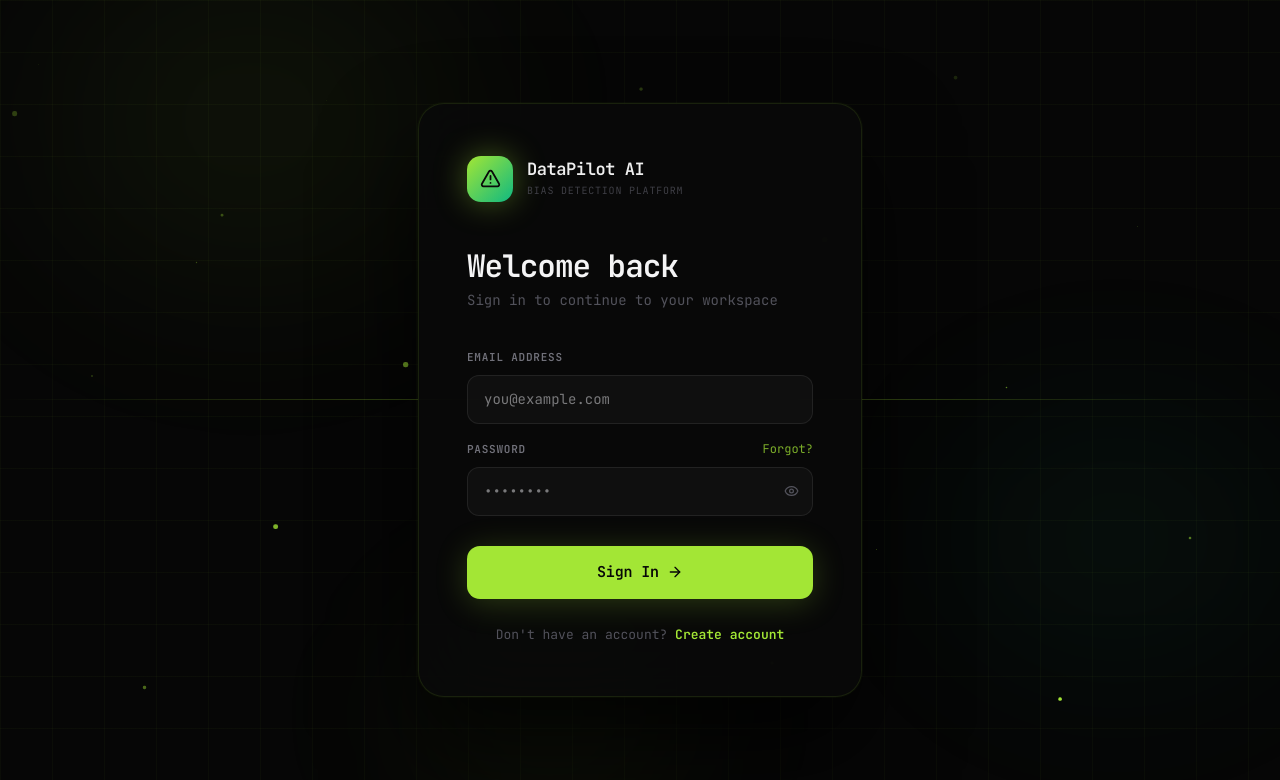
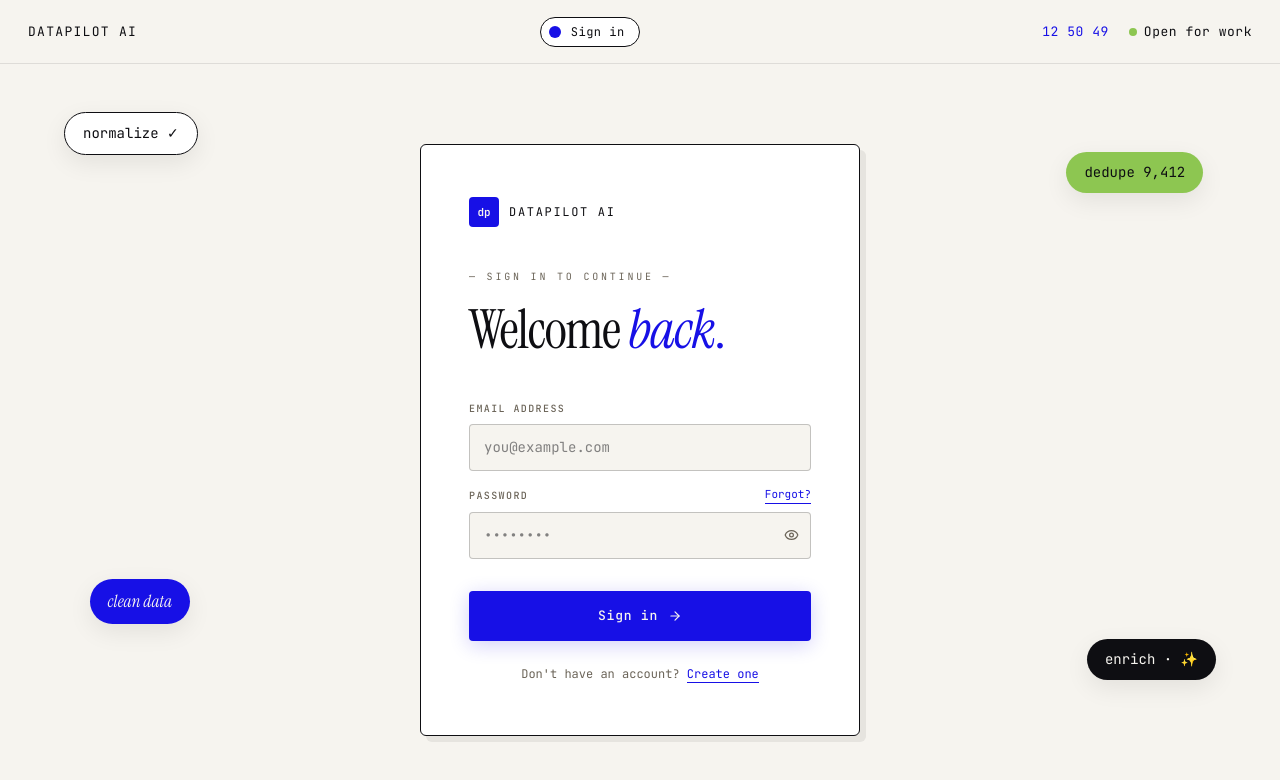
Before and after one commit to Tehman700/datapilot.ai, a React (Vite) app: page /login in a window 1280 px wide. Shown: the top 780 px of the page. Built offline with nearby package versions, Linux system fonts and the light colour scheme.

Commit message:
Changed the Design to be simple but more animated

```diff
--- a/src/app/pages/LoginPage.tsx
+++ b/src/app/pages/LoginPage.tsx
@@ -1,24 +1,36 @@
-import { useState } from 'react';
+import { useState, useEffect } from 'react';
 import { motion, AnimatePresence } from 'motion/react';
 import { Link, useNavigate } from 'react-router';
-import { Eye, EyeOff, AlertTriangle, ArrowRight } from 'lucide-react';
+import { Eye, EyeOff, ArrowRight } from 'lucide-react';
 import { useAuth } from '../context/AuthContext';
 
-const BLOBS = [
-  { left: '-8%', top: '-15%', w: 650, h: 550, color: '#A3E635', dur: 22 },
-  { left: '65%', top: '45%',  w: 520, h: 420, color: '#10B981', dur: 28 },
-  { left: '25%', top: '70%',  w: 420, h: 360, color: '#A3E635', dur: 17 },
+const MONO = "'JetBrains Mono', ui-monospace, SFMono-Regular, monospace";
+const SERIF = "'Instrument Serif', Georgia, serif";
+const BLUE = '#1710E6';
+const LIME = '#8DC651';
+const INK = '#0e0e12';
+const PAPER = '#f6f4ef';
+
+const CHIPS = [
+  { label: 'normalize ✓',  top: '14%',  left: '5%',  rotate: '-6deg', bg: '#fff',  color: INK,   border: `1.5px solid ${INK}`, serif: false },
+  { label: 'dedupe 9,412', top: '19%',  right: '6%', rotate: '5deg',  bg: LIME,    color: INK,   border: 'none',                serif: false },
+  { label: 'clean data',   bottom: '22%', left: '7%', rotate: '3deg',  bg: BLUE,    color: PAPER, border: 'none',                serif: true  },
+  { label: 'enrich · ✨', bottom: '15%', right: '5%', rotate: '-4deg', bg: INK,     color: PAPER, border: 'none',                serif: false },
 ];
 
-const PARTICLES = Array.from({ length: 22 }, (_, i) => ({
-  id: i,
-  left: `${(i * 14.3 + 3) % 96}%`,
-  top:  `${(i * 18.7 + 8) % 92}%`,
-  size: 1 + (i % 3) * 0.8,
-  dur:  5 + (i % 9) * 1.4,
-  delay: (i % 8) * 0.65,
-  opacity: 0.08 + (i % 5) * 0.06,
-}));
+function LiveClock() {
+  const [now, setNow] = useState(() => new Date());
+  useEffect(() => {
+    const id = setInterval(() => setNow(new Date()), 1000);
+    return () => clearInterval(id);
+  }, []);
+  const pad = (n: number) => String(n).padStart(2, '0');
+  return (
+    <span style={{ fontVariantNumeric: 'tabular-nums', color: BLUE }}>
+      {pad(now.getHours())} {pad(now.getMinutes())} {pad(now.getSeconds())}
+    </span>
+  );
+}
 
 export default function LoginPage() {
   const [email, setEmail]       = useState('');
@@ -38,171 +50,250 @@
     finally { setLoading(false); }
   };
 
-  const stagger = { hidden: {}, visible: { transition: { staggerChildren: 0.08, delayChildren: 0.38 } } };
-  const item    = { hidden: { opacity: 0, y: 18 }, visible: { opacity: 1, y: 0, transition: { duration: 0.55, ease: [0.16, 1, 0.3, 1] as const } } };
-
-  const inputBase: React.CSSProperties = {
-    width: '100%', padding: '13px 16px',
-    background: 'rgba(255,255,255,0.03)',
-    border: '1px solid rgba(255,255,255,0.08)',
-    borderRadius: '12px', color: '#E4E4E7',
-    fontSize: '14px', outline: 'none', boxSizing: 'border-box',
-    transition: 'border-color 0.2s, background 0.2s',
+  const inputStyle: React.CSSProperties = {
+    width: '100%', padding: '12px 14px',
+    background: PAPER, border: '1px solid rgba(14,14,18,0.22)',
+    borderRadius: 4, color: INK, fontFamily: MONO,
+    fontSize: 14, outline: 'none', boxSizing: 'border-box',
+    transition: 'border-color 0.15s',
   };
 
   return (
     <motion.div
       initial={{ opacity: 0 }} animate={{ opacity: 1 }} exit={{ opacity: 0 }}
       transition={{ duration: 0.3 }}
-      style={{ minHeight: '100vh', background: '#060606', display: 'flex', alignItems: 'center', justifyContent: 'center', position: 'relative', overflow: 'hidden' }}
+      style={{
+        minHeight: '100vh', background: PAPER, color: INK,
+        display: 'flex', alignItems: 'center', justifyContent: 'center',
+        position: 'relative', overflow: 'hidden', fontFamily: MONO,
+      }}
     >
-      {/* Grid */}
-      <div style={{ position: 'absolute', inset: 0, backgroundImage: `linear-gradient(rgba(163,230,53,0.032) 1px,transparent 1px),linear-gradient(90deg,rgba(163,230,53,0.032) 1px,transparent 1px)`, backgroundSize: '52px 52px' }} />
+      {/* Top bar */}
+      <div style={{
+        position: 'fixed', top: 0, left: 0, right: 0, height: 64, zIndex: 40,
+        display: 'flex', alignItems: 'center', justifyContent: 'space-between',
+        padding: '0 28px', fontFamily: MONO, fontSize: 13,
+        letterSpacing: '0.04em', color: INK,
+        borderBottom: '1px solid rgba(14,14,18,0.1)',
+        background: PAPER,
+      }}>
+        <span style={{ textTransform: 'uppercase', letterSpacing: '0.1em' }}>Datapilot&nbsp;AI</span>
+        <div style={{
+          display: 'flex', alignItems: 'center', gap: 10,
+          background: '#fff', border: `1.5px solid ${INK}`,
+          padding: '5px 14px 5px 8px', borderRadius: 999, fontSize: 12,
+        }}>
+          <span style={{ width: 12, height: 12, borderRadius: 999, background: BLUE, display: 'inline-block' }} />
+          <span>Sign&nbsp;in</span>
+        </div>
+        <div style={{ display: 'flex', alignItems: 'center', gap: 20, fontSize: 13 }}>
+          <LiveClock />
+          <span style={{ display: 'inline-flex', alignItems: 'center', gap: 7 }}>
+            <span style={{ width: 8, height: 8, borderRadius: 999, background: LIME, display: 'inline-block' }} />
+            Open for work
+          </span>
+        </div>
+      </div>
 
-      {/* Blobs */}
-      {BLOBS.map((b, i) => (
-        <motion.div key={i}
-          style={{ position: 'absolute', left: b.left, top: b.top, width: b.w, height: b.h, background: `radial-gradient(ellipse, ${b.color}12 0%, transparent 68%)`, filter: 'blur(70px)', borderRadius: '50%' }}
-          animate={{ x: [0, 28, -18, 10, 0], y: [0, -35, 22, -12, 0] }}
-          transition={{ duration: b.dur, repeat: Infinity, ease: 'easeInOut' }}
-        />
-      ))}
-
-      {/* Scan line */}
+      {/* Floating chips */}
+      {CHIPS.map((chip, i) => (
         <motion.div
-        style={{ position: 'absolute', left: 0, right: 0, height: '1px', background: 'linear-gradient(90deg, transparent 0%, rgba(163,230,53,0.2) 25%, rgba(163,230,53,0.55) 50%, rgba(163,230,53,0.2) 75%, transparent 100%)' }}
-        animate={{ top: ['-1%', '101%'] }}
-        transition={{ duration: 11, repeat: Infinity, ease: 'linear', repeatDelay: 4 }}
-      />
-
-      {/* Particles */}
-      {PARTICLES.map(p => (
-        <motion.div key={p.id}
-          style={{ position: 'absolute', left: p.left, top: p.top, width: p.size, height: p.size, borderRadius: '50%', background: '#A3E635', opacity: p.opacity }}
-          animate={{ opacity: [p.opacity, p.opacity * 3.5, p.opacity], scale: [1, 1.8, 1] }}
-          transition={{ duration: p.dur, repeat: Infinity, ease: 'easeInOut', delay: p.delay }}
-        />
+          key={i}
+          initial={{ opacity: 0, scale: 0.7 }}
+          animate={{ opacity: 1, scale: 1 }}
+          transition={{ delay: 0.5 + i * 0.12, duration: 0.55, ease: [0.2, 0.7, 0.2, 1] }}
+          style={{
+            position: 'absolute',
+            top: chip.top, left: chip.left,
+            bottom: (chip as any).bottom, right: (chip as any).right,
+            padding: '10px 18px', borderRadius: 999,
+            background: chip.bg, color: chip.color,
+            border: chip.border,
+            fontFamily: chip.serif ? SERIF : MONO,
+            fontStyle: chip.serif ? 'italic' : 'normal',
+            fontSize: chip.serif ? 17 : 14,
+            transform: `rotate(${chip.rotate})`,
+            boxShadow: '0 8px 24px rgba(14,14,18,0.08)',
+            pointerEvents: 'none', whiteSpace: 'nowrap',
+          }}
+        >
+          {chip.label}
+        </motion.div>
       ))}
 
       {/* Card */}
       <motion.div
-        initial={{ opacity: 0, y: 52, scale: 0.93 }}
+        initial={{ opacity: 0, y: 40, scale: 0.96 }}
         animate={{ opacity: 1, y: 0, scale: 1 }}
-        transition={{ duration: 0.8, ease: [0.16, 1, 0.3, 1] }}
+        transition={{ duration: 0.7, ease: [0.16, 1, 0.3, 1] }}
         style={{
           position: 'relative', zIndex: 10,
-          width: '100%', maxWidth: '444px', margin: '0 24px',
-          background: 'rgba(9,9,9,0.9)',
-          backdropFilter: 'blur(36px) saturate(1.4)',
-          border: '1px solid rgba(163,230,53,0.11)',
-          borderRadius: '26px', padding: '52px 48px',
-          boxShadow: '0 0 0 1px rgba(163,230,53,0.03), 0 48px 96px rgba(0,0,0,0.75)',
+          width: '100%', maxWidth: 440, margin: '80px 24px 0',
+          background: '#fff',
+          border: `1.5px solid ${INK}`,
+          borderRadius: 6,
+          padding: '52px 48px',
+          boxShadow: '6px 6px 0 0 rgba(14,14,18,0.07)',
         }}
       >
-        {/* Logo */}
-        <motion.div
-          initial={{ opacity: 0, scale: 0.5, rotate: -20 }}
-          animate={{ opacity: 1, scale: 1, rotate: 0 }}
-          transition={{ duration: 0.75, ease: [0.16, 1, 0.3, 1] }}
-          style={{ display: 'flex', alignItems: 'center', gap: '14px', marginBottom: '46px' }}
-        >
-          <motion.div whileHover={{ scale: 1.12, rotate: 8 }} transition={{ type: 'spring', stiffness: 300 }}
-            style={{ width: '46px', height: '46px', borderRadius: '14px', background: 'linear-gradient(135deg, #A3E635 0%, #10B981 100%)', display: 'flex', alignItems: 'center', justifyContent: 'center', boxShadow: '0 0 32px rgba(163,230,53,0.38)' }}
-          >
-            <AlertTriangle style={{ width: '21px', height: '21px', color: '#0A0A0A' }} />
-          </motion.div>
-          <div>
-            <div style={{ fontSize: '17px', fontWeight: 700, color: '#EFEFEF', letterSpacing: '-0.025em', lineHeight: 1.2 }}>DataPilot AI</div>
-            <div style={{ fontSize: '10px', color: '#3F3F46', letterSpacing: '0.08em', textTransform: 'uppercase', marginTop: '3px' }}>Bias Detection Platform</div>
+        {/* Brand mark */}
+        <div style={{ display: 'flex', alignItems: 'center', gap: 10, marginBottom: 42 }}>
+          <div style={{
+            width: 30, height: 30, background: BLUE, borderRadius: 4,
+            display: 'flex', alignItems: 'center', justifyContent: 'center', flexShrink: 0,
+          }}>
+            <span style={{ color: PAPER, fontSize: 11, fontWeight: 600, fontFamily: MONO }}>dp</span>
           </div>
-        </motion.div>
+          <span style={{
+            fontFamily: MONO, fontSize: 12, letterSpacing: '0.14em',
+            textTransform: 'uppercase', color: INK,
+          }}>
+            Datapilot AI
+          </span>
+        </div>
 
-        <motion.div variants={stagger} initial="hidden" animate="visible">
-          <motion.h1 variants={item} style={{ fontSize: '31px', fontWeight: 700, color: '#F4F4F5', marginBottom: '7px', letterSpacing: '-0.033em', lineHeight: 1.15 }}>
-            Welcome back
-          </motion.h1>
-          <motion.p variants={item} style={{ fontSize: '14px', color: '#52525B', marginBottom: '38px', lineHeight: 1.5 }}>
-            Sign in to continue to your workspace
-          </motion.p>
+        {/* Kicker */}
+        <div style={{
+          fontFamily: MONO, fontSize: 10, letterSpacing: '0.28em',
+          textTransform: 'uppercase', color: '#6b6458', marginBottom: 18,
+        }}>
+          — sign in to continue —
+        </div>
 
+        {/* Headline */}
+        <h1 style={{
+          fontFamily: SERIF, fontWeight: 400,
+          fontSize: 54, lineHeight: 1.05,
+          letterSpacing: '-0.025em', color: INK,
+          margin: '0 0 42px',
+        }}>
+          Welcome{' '}
+          <em style={{ fontStyle: 'italic', color: BLUE }}>back</em>
+          <span style={{ color: BLUE }}>.</span>
+        </h1>
+
+        {/* Error */}
         <AnimatePresence>
           {error && (
-              <motion.div initial={{ opacity: 0, height: 0 }} animate={{ opacity: 1, height: 'auto' }} exit={{ opacity: 0, height: 0 }} style={{ overflow: 'hidden', marginBottom: '16px' }}>
-                <div style={{ padding: '10px 14px', borderRadius: '10px', background: 'rgba(239,68,68,0.07)', border: '1px solid rgba(239,68,68,0.2)', color: '#FCA5A5', fontSize: '13px' }}>
+            <motion.div
+              initial={{ opacity: 0, height: 0 }} animate={{ opacity: 1, height: 'auto' }}
+              exit={{ opacity: 0, height: 0 }}
+              style={{ overflow: 'hidden', marginBottom: 16 }}
+            >
+              <div style={{
+                padding: '10px 14px', borderRadius: 4,
+                background: 'rgba(212,24,61,0.06)', border: '1px solid rgba(212,24,61,0.3)',
+                color: '#d4183d', fontSize: 12, fontFamily: MONO,
+              }}>
                 {error}
               </div>
             </motion.div>
           )}
         </AnimatePresence>
 
-          <motion.div variants={item} style={{ marginBottom: '16px' }}>
-            <label style={{ display: 'block', fontSize: '11px', fontWeight: 600, color: '#71717A', letterSpacing: '0.07em', textTransform: 'uppercase', marginBottom: '9px' }}>
+        {/* Email */}
+        <div style={{ marginBottom: 16 }}>
+          <label style={{
+            display: 'block', fontFamily: MONO, fontSize: 10,
+            letterSpacing: '0.14em', textTransform: 'uppercase',
+            color: '#6b6458', marginBottom: 8,
+          }}>
             Email Address
           </label>
           <input
-              type="email" value={email} onChange={e => setEmail(e.target.value)} placeholder="you@example.com"
-              style={inputBase}
-              onFocus={e => { e.target.style.borderColor = 'rgba(163,230,53,0.42)'; e.target.style.background = 'rgba(163,230,53,0.015)'; }}
-              onBlur={e => { e.target.style.borderColor = 'rgba(255,255,255,0.08)'; e.target.style.background = 'rgba(255,255,255,0.03)'; }}
+            type="email" value={email}
+            onChange={e => setEmail(e.target.value)}
+            placeholder="you@example.com"
+            style={inputStyle}
+            onFocus={e => { e.target.style.borderColor = BLUE; }}
+            onBlur={e => { e.target.style.borderColor = 'rgba(14,14,18,0.22)'; }}
           />
-          </motion.div>
+        </div>
 
-          <motion.div variants={item} style={{ marginBottom: '30px' }}>
-            <div style={{ display: 'flex', justifyContent: 'space-between', alignItems: 'center', marginBottom: '9px' }}>
-              <label style={{ fontSize: '11px', fontWeight: 600, color: '#71717A', letterSpacing: '0.07em', textTransform: 'uppercase' }}>Password</label>
-              <a href="#" style={{ fontSize: '12px', color: '#A3E635', textDecoration: 'none', opacity: 0.75 }}>Forgot?</a>
+        {/* Password */}
+        <div style={{ marginBottom: 32 }}>
+          <div style={{ display: 'flex', justifyContent: 'space-between', alignItems: 'center', marginBottom: 8 }}>
+            <label style={{
+              fontFamily: MONO, fontSize: 10,
+              letterSpacing: '0.14em', textTransform: 'uppercase', color: '#6b6458',
+            }}>
+              Password
+            </label>
+            <a href="#" style={{
+              fontFamily: MONO, fontSize: 11, color: BLUE, textDecoration: 'none',
+              borderBottom: `1px solid ${BLUE}`, lineHeight: 1.4,
+            }}>
+              Forgot?
+            </a>
           </div>
           <div style={{ position: 'relative' }}>
             <input
               type={show ? 'text' : 'password'} value={password}
               onChange={e => setPassword(e.target.value)} placeholder="••••••••"
               onKeyDown={e => e.key === 'Enter' && submit(e as any)}
-                style={{ ...inputBase, padding: '13px 48px 13px 16px' }}
-                onFocus={e => { e.target.style.borderColor = 'rgba(163,230,53,0.42)'; e.target.style.background = 'rgba(163,230,53,0.015)'; }}
-                onBlur={e => { e.target.style.borderColor = 'rgba(255,255,255,0.08)'; e.target.style.background = 'rgba(255,255,255,0.03)'; }}
+              style={{ ...inputStyle, padding: '12px 44px 12px 14px' }}
+              onFocus={e => { e.target.style.borderColor = BLUE; }}
+              onBlur={e => { e.target.style.borderColor = 'rgba(14,14,18,0.22)'; }}
             />
             <button type="button" onClick={() => setShow(v => !v)}
-                style={{ position: 'absolute', right: '14px', top: '50%', transform: 'translateY(-50%)', background: 'none', border: 'none', cursor: 'pointer', color: '#52525B', padding: 0, display: 'flex' }}
+              style={{
+                position: 'absolute', right: 12, top: '50%',
+                transform: 'translateY(-50%)', background: 'none',
+                border: 'none', cursor: 'pointer', color: '#6b6458',
+                padding: 0, display: 'flex',
+              }}
             >
               {show ? <EyeOff size={15} /> : <Eye size={15} />}
             </button>
           </div>
-          </motion.div>
+        </div>
 
-          <motion.div variants={item}>
+        {/* Submit */}
         <motion.button
           onClick={submit} disabled={loading}
-              whileHover={!loading ? { scale: 1.025, boxShadow: '0 8px 44px rgba(163,230,53,0.38)' } : {}}
-              whileTap={!loading ? { scale: 0.975 } : {}}
+          whileHover={!loading ? { scale: 1.02, boxShadow: '0 6px 28px rgba(23,16,230,0.28)' } : {}}
+          whileTap={!loading ? { scale: 0.98 } : {}}
           style={{
-                width: '100%', height: '53px',
-                background: loading ? 'rgba(163,230,53,0.55)' : '#A3E635',
-                border: 'none', borderRadius: '13px',
-                color: '#070707', fontSize: '15px', fontWeight: 700,
+            width: '100%', height: 50,
+            background: loading ? 'rgba(23,16,230,0.55)' : BLUE,
+            border: 'none', borderRadius: 4,
+            color: PAPER, fontSize: 13, fontFamily: MONO,
             cursor: loading ? 'not-allowed' : 'pointer',
-                display: 'flex', alignItems: 'center', justifyContent: 'center', gap: '8px',
-                boxShadow: '0 4px 32px rgba(163,230,53,0.22)', letterSpacing: '-0.01em',
-                transition: 'background 0.2s',
+            display: 'flex', alignItems: 'center', justifyContent: 'center', gap: 10,
+            letterSpacing: '0.06em', boxShadow: '0 4px 20px rgba(23,16,230,0.2)',
+            transition: 'background 0.15s',
           }}
         >
           {loading ? (
             <>
-                  <motion.span animate={{ rotate: 360 }} transition={{ duration: 0.75, repeat: Infinity, ease: 'linear' }}
-                    style={{ display: 'block', width: '16px', height: '16px', border: '2.5px solid rgba(0,0,0,0.2)', borderTopColor: '#0A0A0A', borderRadius: '50%' }}
+              <motion.span
+                animate={{ rotate: 360 }}
+                transition={{ duration: 0.75, repeat: Infinity, ease: 'linear' }}
+                style={{
+                  display: 'block', width: 14, height: 14,
+                  border: '2px solid rgba(246,244,239,0.3)',
+                  borderTopColor: PAPER, borderRadius: '50%',
+                }}
               />
               Signing in...
             </>
           ) : (
-                <> Sign In <ArrowRight size={16} /> </>
+            <>Sign in <ArrowRight size={14} /></>
           )}
         </motion.button>
-          </motion.div>
 
-          <motion.p variants={item} style={{ textAlign: 'center', fontSize: '13px', color: '#52525B', marginTop: '26px' }}>
+        <p style={{
+          textAlign: 'center', fontFamily: MONO, fontSize: 12,
+          color: '#6b6458', marginTop: 24, marginBottom: 0,
+        }}>
           Don't have an account?{' '}
-            <Link to="/signup" style={{ color: '#A3E635', textDecoration: 'none', fontWeight: 600 }}>Create account</Link>
-          </motion.p>
-        </motion.div>
+          <Link to="/signup" style={{
+            color: BLUE, textDecoration: 'none',
+            borderBottom: `1px solid ${BLUE}`, lineHeight: 1.4,
+          }}>
+            Create one
+          </Link>
+        </p>
       </motion.div>
     </motion.div>
   );
```
Lines whose indentation alone changed are shown as unchanged.
